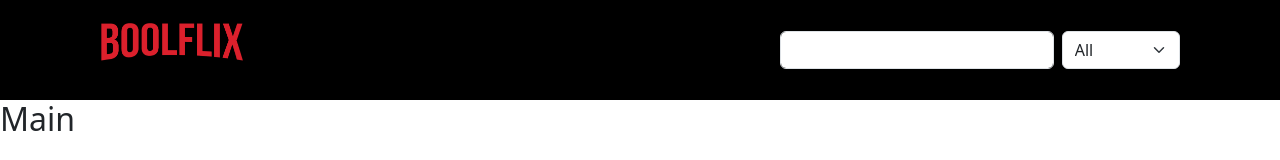
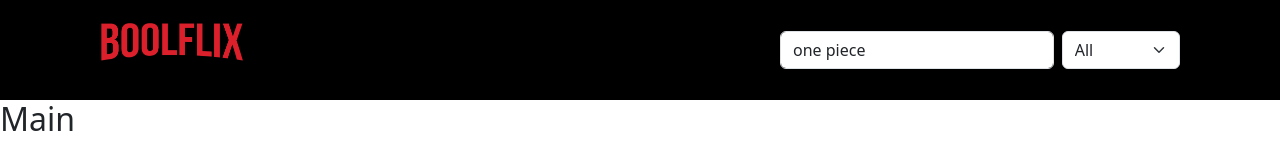
Before and after one commit to Vahidone/vite-boolflix, a Vue app: page / in a window 1280 px wide. Shown: the top 160 px of the page. Built offline with nearby package versions, Linux system fonts and the light colour scheme.

Commit message:
feat: add api film and series

```diff
--- a/src/data/store.js
+++ b/src/data/store.js
@@ -1,6 +1,16 @@
-import { reactive } from 'vue';
+import { reactive } from "vue";
 
-export const store = reactive ({
+export const store = reactive({
+  apiKey: "8c3144caf08ff7ccb880d95e80b23236",
+
+  apiUrlSerie: "https://api.themoviedb.org/3/search/tv",
+  apiResSerie: {},
+  apiUrlFilm: "https://api.themoviedb.org/3/search/movie",
+  apiResFilm: {},
+
+  language: "it_IT",
+
+  query:"one piece",
 
 
 })
```
